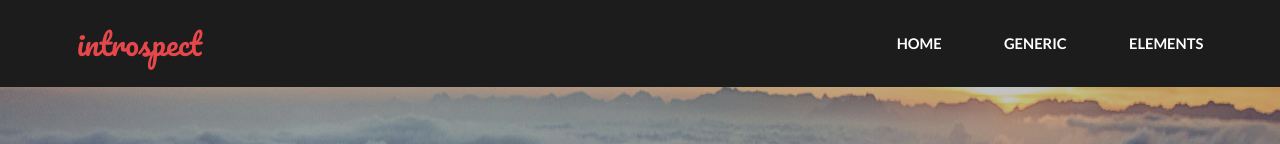
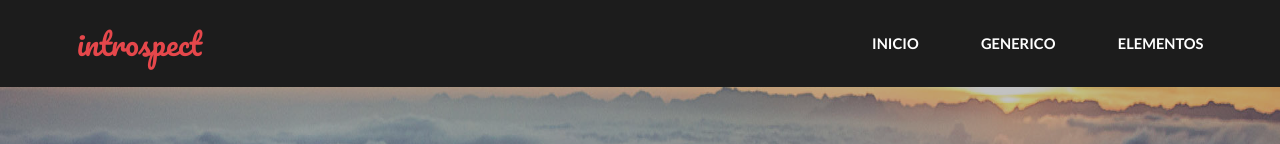
Before and after one commit to Agnar07/PracticaGit, a plain HTML site: page index.html in a window 1280 px wide. Shown: the top 144 px of the page. Drawn offline with Linux system fonts and the light colour scheme.

Commit message:
modifique el menu en index

```diff
--- a/index.html
+++ b/index.html
@@ -18,9 +18,9 @@
 				<div class="inner">
 					<a href="index.html" class="logo">introspect</a>
 					<nav id="nav">
-						<a href="index.html">Home</a>
-						<a href="generic.html">Generic</a>
-						<a href="elements.html">Elements</a>
+						<a href="index.html">Inicio</a>
+						<a href="generic.html">Generico</a>
+						<a href="elements.html">Elementos</a>
 					</nav>
 				</div>
 			</header>
```
